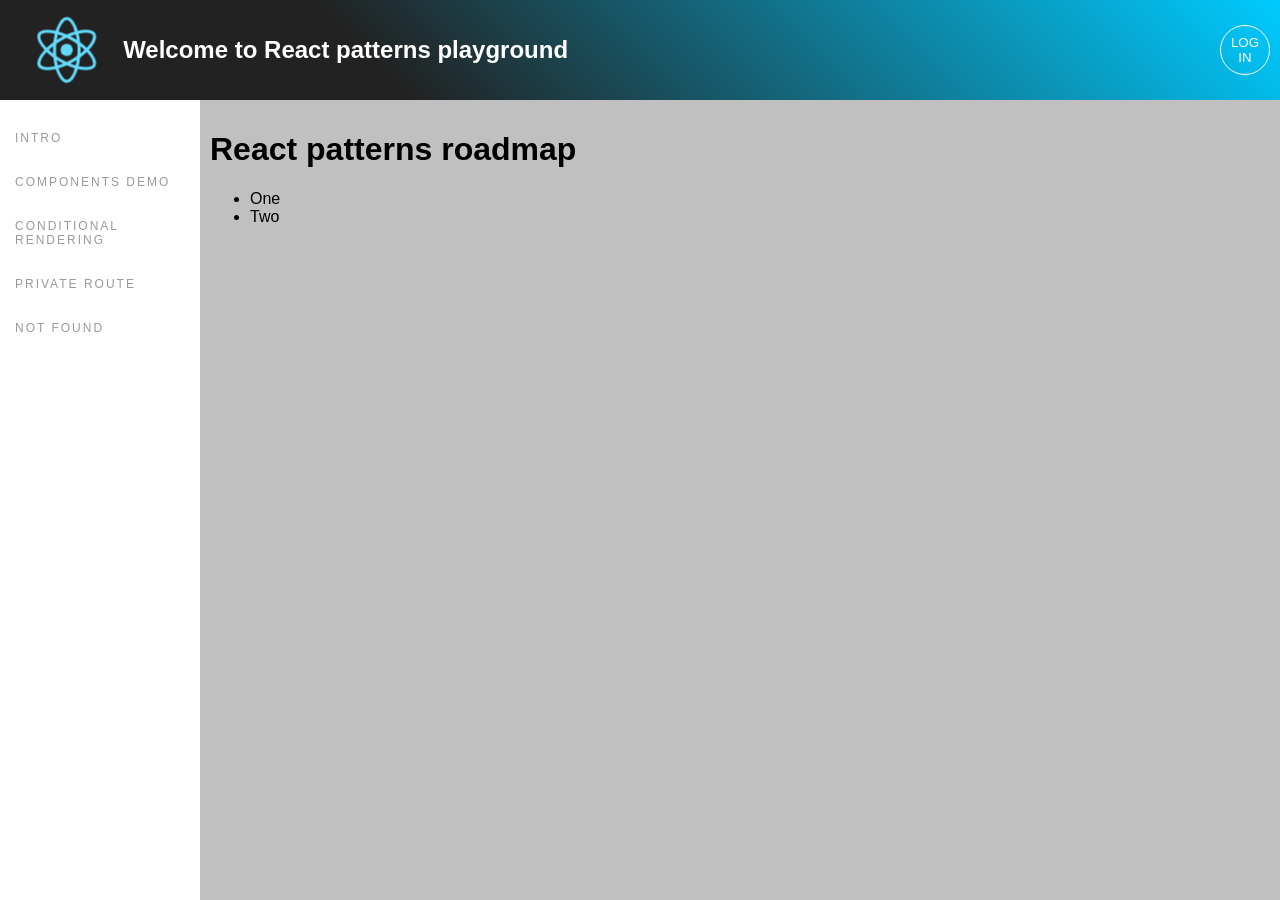
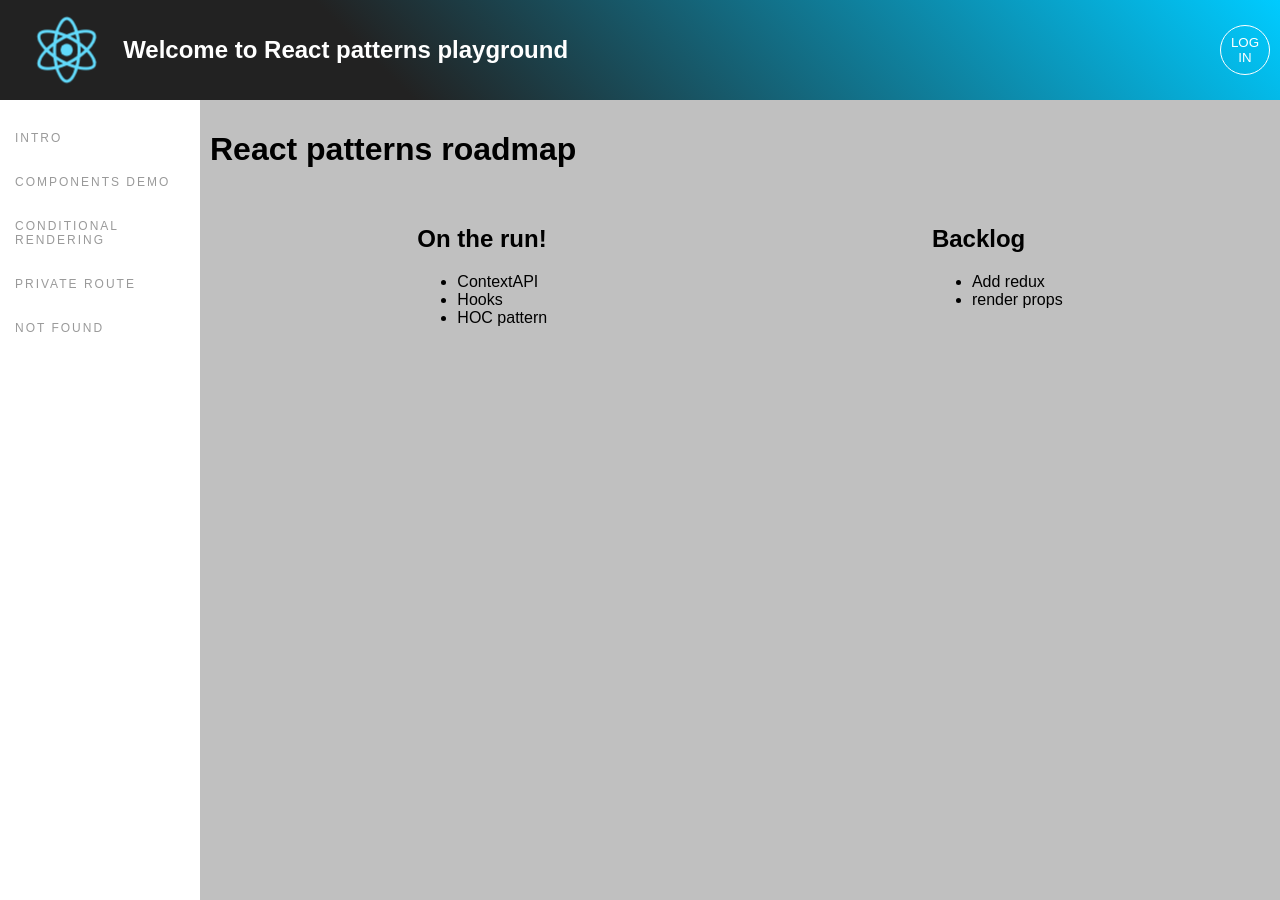
Before and after one commit to khamer1410/react-patterns, a React app: page / in a window 1280 px wide. Before the commit this address had no page. Built offline with nearby package versions, Linux system fonts and the light colour scheme.

Commit message:
Add Intro page

```diff
--- a/src/layouts/Pages/Intro.js
+++ b/src/layouts/Pages/Intro.js
@@ -1,15 +1,44 @@
 import React, { Fragment } from 'react';
+import styled from 'styled-components';
 
 export const Intro = () => (
   <Fragment>
     <h1>React patterns roadmap</h1>
-    <div>
-      <ul>
-        <li>One</li>
-        <li>Two</li>
-      </ul>
-    </div>
+    <Wrapper>
+      <ListedSection header='On the run!' list={runItems} />
+      <ListedSection header='Backlog' list={backlogItems} />
+    </Wrapper>
   </Fragment>
 )
 
 export default Intro
+
+const Wrapper = styled.div`
+  display: flex;
+  justify-content: space-around;
+  padding: 15px;
+`
+
+const ListedSection = props => (
+  <section>
+    <div>
+      <h1>{props.header}</h1>
+      <ul>
+        {props.list.map(({ name }) => (
+          <li>{name}</li>
+        ))}
+      </ul>
+    </div>
+  </section>
+)
+
+const runItems = [
+  { name: 'ContextAPI', done: false },
+  { name: 'Hooks', done: false },
+  { name: 'HOC pattern', done: false },
+]
+
+const backlogItems = [
+  { name: 'Add redux', done: false },
+  { name: 'render props', done: false },
+]
```
